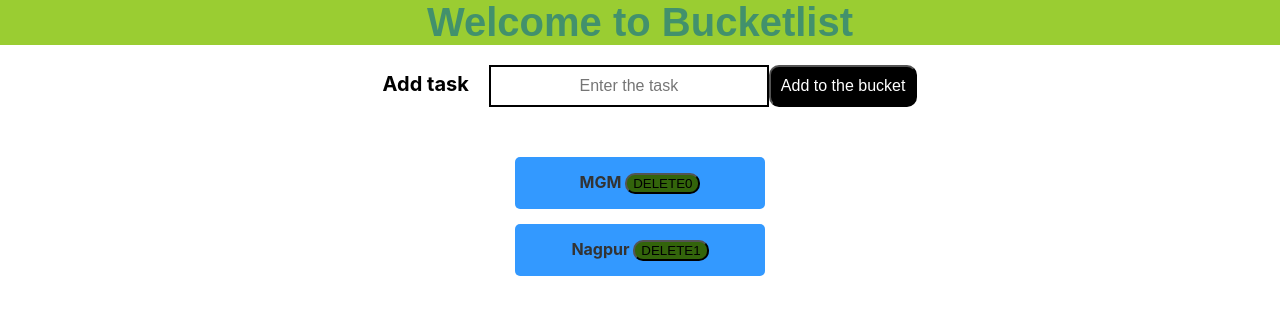
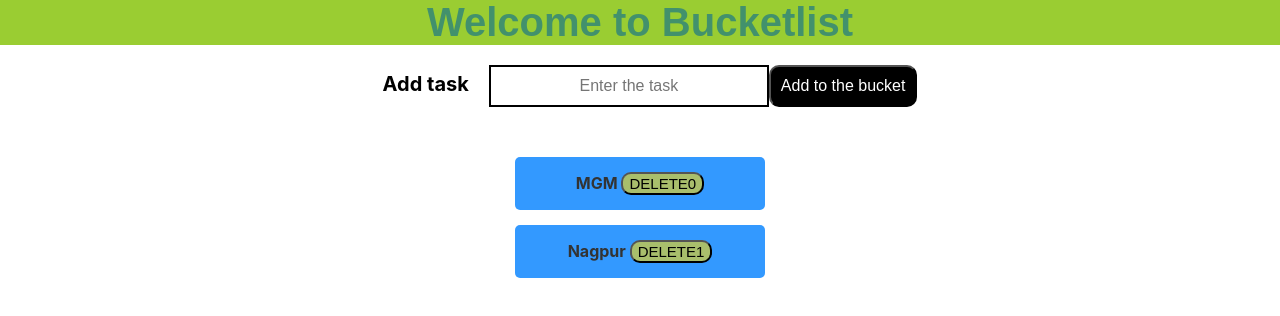
Before and after one commit to surajkawadkar/todolist, a React (Create React App) app: page / in a window 1280 px wide. Shown: the top 316 px of the page. Built offline with nearby package versions, Linux system fonts and the light colour scheme.

Commit message:
font awesome cdn link used in public index.html and icon is used in ListItem.js fa fa

```diff
--- a/src/style.css
+++ b/src/style.css
@@ -78,7 +78,7 @@ input {
   }
 ul li .del-btn{
     color: black;
-    background-color: rgb(51, 100, 11);
+    background-color: rgb(169, 190, 108);
     border-radius: 10px;
 
 }
@@ -89,6 +89,7 @@ ul li .del-btn:hover{
 
 ul li{
     font-weight: bold;
+    color: black;
 }
 .add-item{
     text-align: center;
@@ -113,3 +114,7 @@ ul{
 .nav{
   float: left;
 }
+.del-btn{
+  font-size: 15px;
+
+}
```
